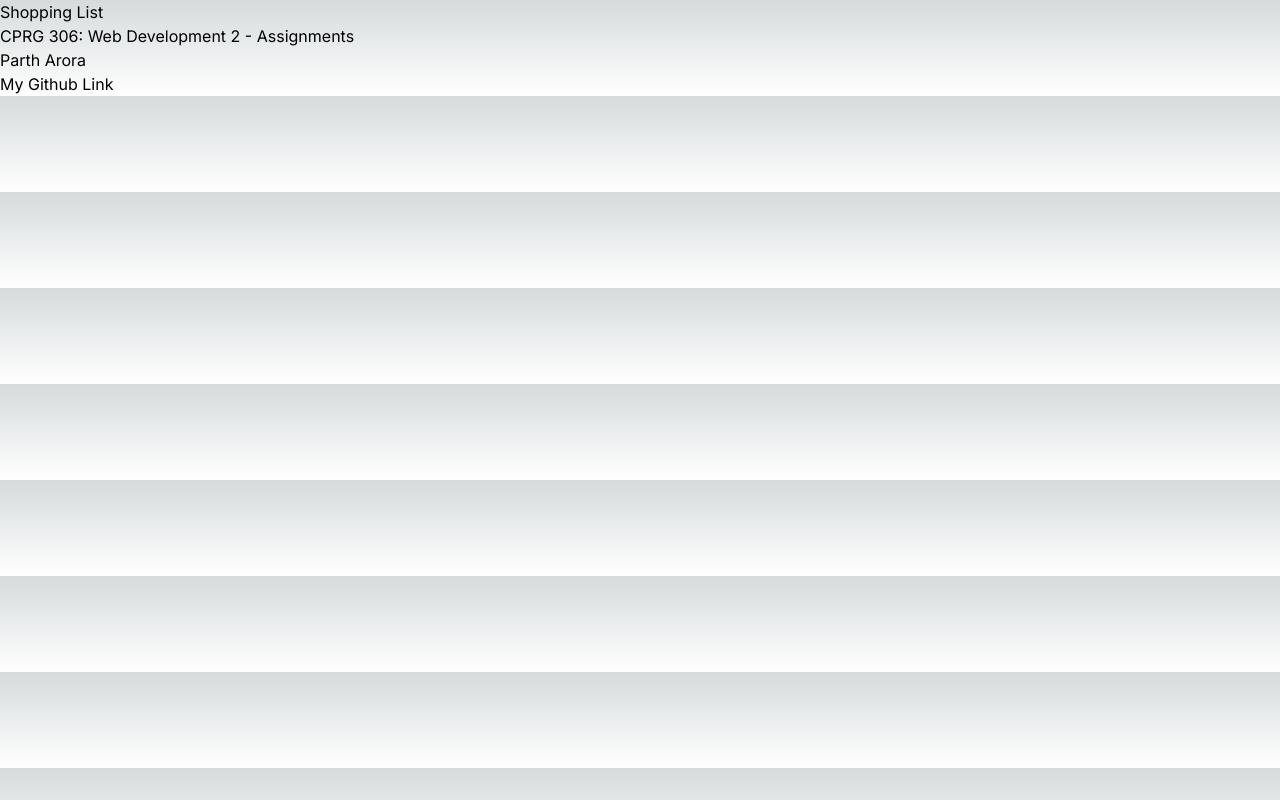
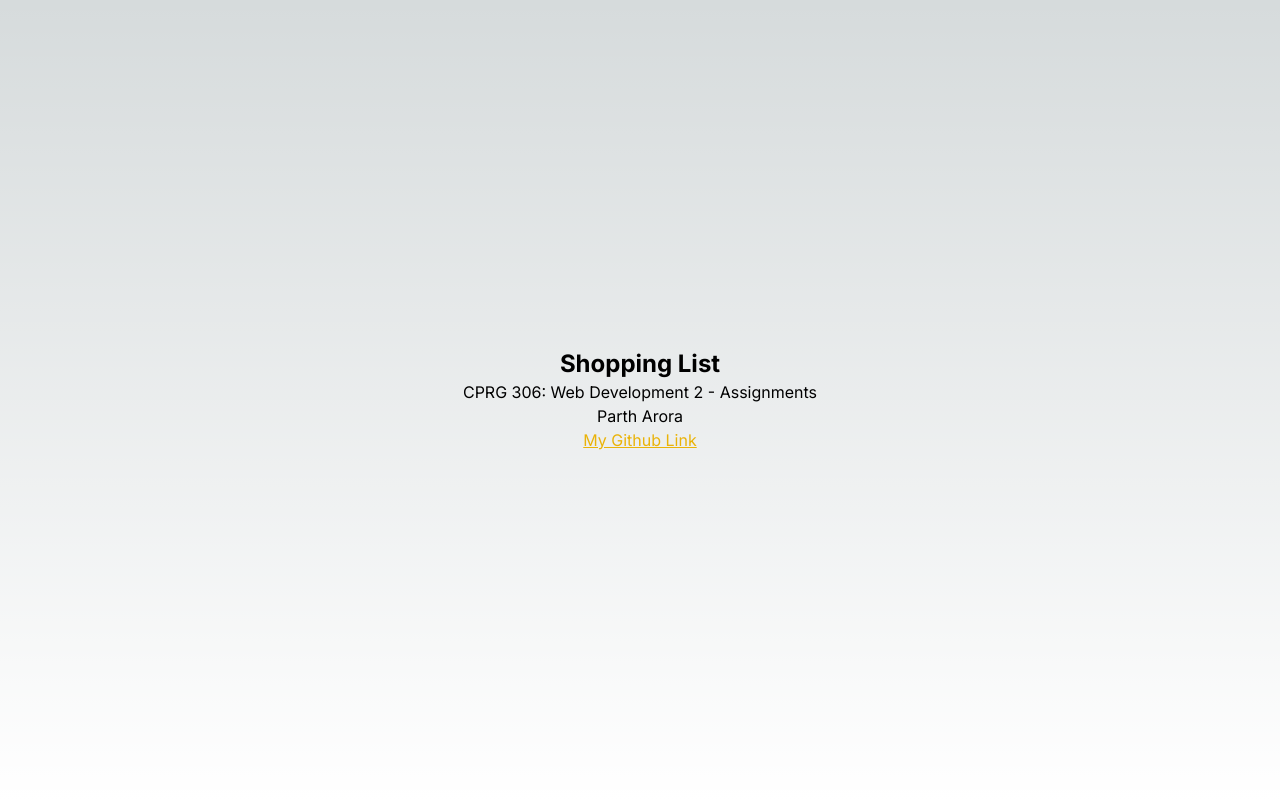
Before and after one commit to partharora729/cprg306-assignments, a Next.js app: page /week-2 in a window 1280 px wide. Built offline with nearby package versions, Linux system fonts and the light colour scheme.

Commit message:
Your commit message here

```diff
--- a/app/page.js
+++ b/app/page.js
@@ -1,11 +1,14 @@
 import Image from "next/image";
 import Link from 'next/link';
+import studentInfo from "./week-2/student-info";
 
 export default function Page() {
   return (
-    <main>
-      <h1>CPRG 306: Web Development 2 - Assignments</h1>
-      <p><Link href="/week-2"><a>Week 2</a></Link></p>
+    <main className="min-h-screen flex items-center justify-center">
+      <div className="text-center">
+      <h1 className="text-4xl font-bold mb-4">CPRG 306: Web Development 2 - Assignments</h1>
+      <p><Link href="/week-2" className="text-yellow-500 underline">Week 2</Link></p>
+      </div>
     </main>
   );
 }
--- a/app/week-2/page.js
+++ b/app/week-2/page.js
@@ -4,9 +4,13 @@ import StudentInfo from './student-info';
 
 export default function Page() {
   return (
-    <main>
-      <h1>Shopping List</h1>
-      <StudentInfo />
+    <main className='min-h-screen flex items-center justify-center'>
+      <div className="text-center">
+      <h1 className="text-2xl font-bold">Shopping List</h1>
+      <StudentInfo/>
+      </div>
     </main>
+
+    // </div>
   );
 }
--- a/app/week-2/student-info.js
+++ b/app/week-2/student-info.js
@@ -1,8 +1,10 @@
+"use client";
+// this means that you will be able to see your output in the browser not in the server.
 import Link from "next/link";
 export default function(){
-    return(<div>
+    return(<div className="">
         <h1>CPRG 306: Web Development 2 - Assignments</h1>
         <h1>Parth Arora</h1>
-        <Link href="">My Github Link</Link>
+        <Link href="https://github.com/partharora729/cprg306-assignments.git" className="text-yellow-500 underline">My Github Link</Link>
     </div>)
 }
```
